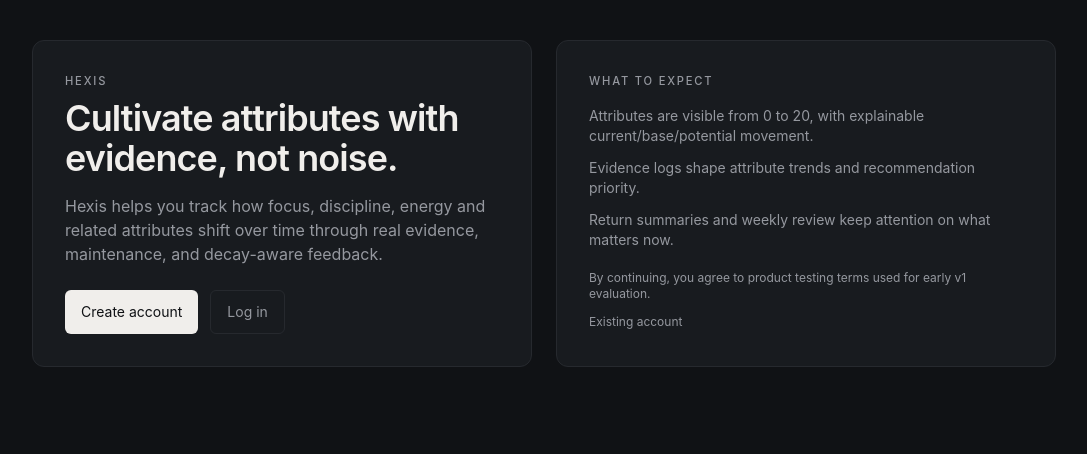
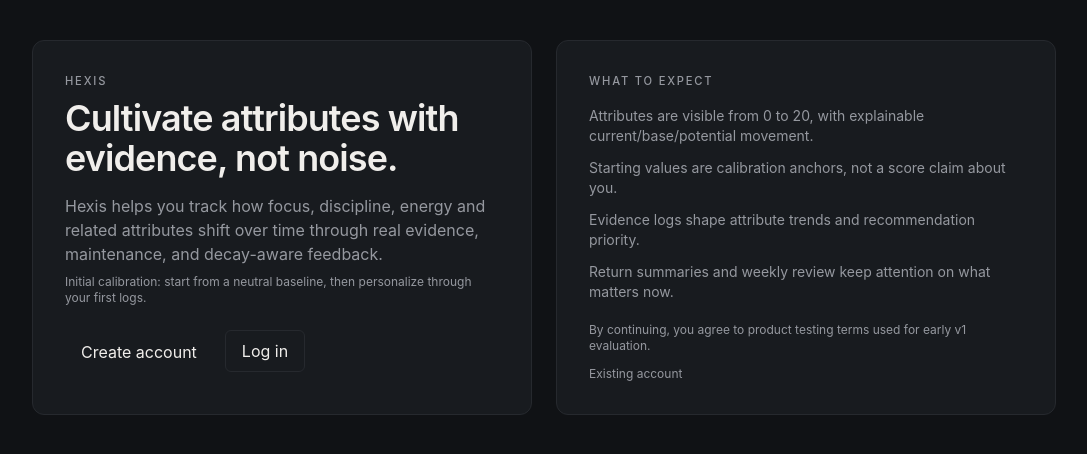
Before and after one commit to skywalkerluc/hexis, a Next.js app: page / in a window 1280 px wide. Shown: the top 454 px of the page, without its empty margins (96-1183 px from the left). Built offline with nearby package versions, Linux system fonts and the light colour scheme; no server answers.

Commit message:
fix: ux improvements

```diff
--- a/app/dashboard/page.tsx
+++ b/app/dashboard/page.tsx
@@ -29,6 +29,7 @@
   ]);
   const activationParam = resolvedSearchParams.activation;
   const showActivationPanel = activationParam === "1" && dashboard.eventCount < 2;
+  const showInitialBaselinePanel = dashboard.eventCount === 0;
   await trackProductEventSafely({
     eventName: PRODUCT_EVENT_NAME.DASHBOARD_VIEWED,
     userId: user.id,
@@ -134,6 +135,21 @@
               Review attribute model
             </Link>
           </div>
+        </section>
+      ) : null}
+
+      {showInitialBaselinePanel ? (
+        <section className="hexis-card mb-6 p-4 sm:p-5">
+          <div className="flex flex-wrap items-center gap-2">
+            <p className="hexis-eyebrow">Initial calibration</p>
+            <span className="rounded-full border px-2 py-0.5 text-[10px] uppercase tracking-wide text-[var(--color-muted)]">
+              Baseline
+            </span>
+          </div>
+          <p className="mt-2 text-sm text-[var(--color-muted)]">
+            This is your calibrated starting point, not a performance claim. First logs personalize
+            it quickly.
+          </p>
         </section>
       ) : null}
 
--- a/app/globals.css
+++ b/app/globals.css
@@ -14,6 +14,7 @@
   --color-critical: oklch(0.55 0.13 18);
   --color-hairline: oklch(0.28 0.01 260);
   --color-muted: oklch(0.68 0.01 260);
+  color-scheme: dark;
 }
 
 * {
@@ -35,6 +36,20 @@
   text-decoration: none;
 }
 
+button,
+input,
+select,
+textarea {
+  font: inherit;
+  color: inherit;
+}
+
+button {
+  background: transparent;
+  -webkit-appearance: none;
+  appearance: none;
+}
+
 .hexis-eyebrow {
   font-size: 0.7rem;
   letter-spacing: 0.16em;
@@ -48,3 +63,14 @@
   border-radius: var(--radius);
   background: var(--color-surface);
 }
+
+.hexis-button-secondary {
+  display: inline-flex;
+  min-height: 2.5rem;
+  align-items: center;
+  justify-content: center;
+  border: 1px solid var(--color-hairline);
+  border-radius: 0.375rem;
+  background: var(--color-surface);
+  color: var(--color-foreground);
+}
--- a/app/onboarding/page.tsx
+++ b/app/onboarding/page.tsx
@@ -30,6 +30,9 @@
           Pick one current priority, then choose a starting template. You can refine this later.
         </p>
         <p className="mt-1 text-xs text-[var(--color-muted)]">About 1 minute to finish.</p>
+        <p className="mt-1 max-w-3xl text-xs text-[var(--color-muted)]">
+          Initial calibration only: baseline first, then goal and template emphasis.
+        </p>
 
         <form id="onboarding-form" action={completeOnboardingAction} className="mt-6 space-y-4 sm:space-y-6">
           <section className="hexis-card p-4 sm:p-5">
@@ -82,6 +85,7 @@
             <ul className="mt-2 grid gap-1.5 text-xs sm:text-sm text-[var(--color-muted)] md:grid-cols-2">
               <li>Attributes respond to real evidence over time.</li>
               <li>Current moves fastest, base slower, potential slowest.</li>
+              <li>Starting values are calibration anchors. First logs personalize the model.</li>
               <li>Maintenance keeps current near base.</li>
               <li>Neglect can reduce current and eventually erode base.</li>
               <li>Recommendations help direct your next meaningful block.</li>
--- a/app/page.tsx
+++ b/app/page.tsx
@@ -24,6 +24,9 @@
             Hexis helps you track how focus, discipline, energy and related attributes shift over
             time through real evidence, maintenance, and decay-aware feedback.
           </p>
+          <p className="mt-2 text-xs text-[var(--color-muted)]">
+            Initial calibration: start from a neutral baseline, then personalize through your first logs.
+          </p>
           <div className="mt-6 flex flex-wrap gap-3">
             <form action={landingCtaAction}>
               <input type="hidden" name="target" value="signup" />
@@ -33,7 +36,7 @@
             </form>
             <form action={landingCtaAction}>
               <input type="hidden" name="target" value="login" />
-              <button className="min-h-11 rounded-md border px-4 py-2 text-sm text-[var(--color-muted)] hover:text-[var(--color-foreground)]">
+              <button className="hexis-button-secondary px-4 py-2 text-sm">
                 Log in
               </button>
             </form>
@@ -44,6 +47,7 @@
           <p className="hexis-eyebrow">What to expect</p>
           <ul className="mt-4 space-y-3 text-sm text-[var(--color-muted)]">
             <li>Attributes are visible from 0 to 20, with explainable current/base/potential movement.</li>
+            <li>Starting values are calibration anchors, not a score claim about you.</li>
             <li>Evidence logs shape attribute trends and recommendation priority.</li>
             <li>Return summaries and weekly review keep attention on what matters now.</li>
           </ul>
--- a/app/profile/page.tsx
+++ b/app/profile/page.tsx
@@ -94,14 +94,26 @@
       </form>
 
       <div className="mt-6 flex flex-wrap items-center gap-3 sm:hidden">
+        <Link
+          href="/settings"
+          className="hexis-button-secondary px-4 py-2 text-sm"
+        >
+          Settings
+        </Link>
+        <Link
+          href="/history"
+          className="hexis-button-secondary px-4 py-2 text-sm"
+        >
+          History
+        </Link>
         <form action={logoutAction}>
-          <button className="min-h-11 rounded-md border px-4 py-2 text-sm text-[var(--color-muted)] hover:text-[var(--color-foreground)]">
+          <button className="hexis-button-secondary px-4 py-2 text-sm">
             Sign out
           </button>
         </form>
         <Link
           href="/feedback"
-          className="inline-flex min-h-11 items-center rounded-md border px-4 py-2 text-sm text-[var(--color-muted)] hover:text-[var(--color-foreground)]"
+          className="hexis-button-secondary px-4 py-2 text-sm"
         >
           Send feedback
         </Link>
--- a/src/modules/evidence/presentation/components/log-evidence-form.tsx
+++ b/src/modules/evidence/presentation/components/log-evidence-form.tsx
@@ -215,7 +215,7 @@
             </ul>
           ) : null}
           <div className="mt-3 flex flex-wrap items-center gap-2">
-            <Link href="/dashboard" className="inline-flex min-h-10 items-center rounded-md border px-3 py-2 text-xs text-[var(--color-muted)] hover:text-[var(--color-foreground)]">
+            <Link href="/dashboard" className="hexis-button-secondary px-3 py-2 text-xs">
               Continue to dashboard
             </Link>
             <button
@@ -393,14 +393,14 @@
               <button
                 type="button"
                 onClick={applySuggestedSelection}
-                className="rounded-md border px-2.5 py-1.5 text-xs text-[var(--color-muted)] hover:text-[var(--color-foreground)]"
+                className="hexis-button-secondary px-2.5 py-1.5 text-xs"
               >
                 Use suggested
               </button>
               <button
                 type="button"
                 onClick={clearSelection}
-                className="rounded-md border px-2.5 py-1.5 text-xs text-[var(--color-muted)] hover:text-[var(--color-foreground)]"
+                className="hexis-button-secondary px-2.5 py-1.5 text-xs"
               >
                 Clear
               </button>
--- a/src/modules/recommendations/presentation/components/recommendation-item.tsx
+++ b/src/modules/recommendations/presentation/components/recommendation-item.tsx
@@ -73,7 +73,7 @@
           <form action={dismissRecommendationAction}>
             <input type="hidden" name="recommendationId" value={recommendation.id} />
             <input type="hidden" name="source" value={actionSource ?? "default"} />
-            <button className="min-h-11 w-full rounded-md border px-3 py-2 text-sm text-[var(--color-muted)] hover:text-[var(--color-foreground)]">
+            <button className="hexis-button-secondary w-full px-3 py-2 text-sm">
               Dismiss
             </button>
           </form>
```
Also changed, not shown: app/settings/page.tsx (+20 -2 lines), src/modules/shared/presentation/components/app-shell.tsx (+8 -5 lines).
